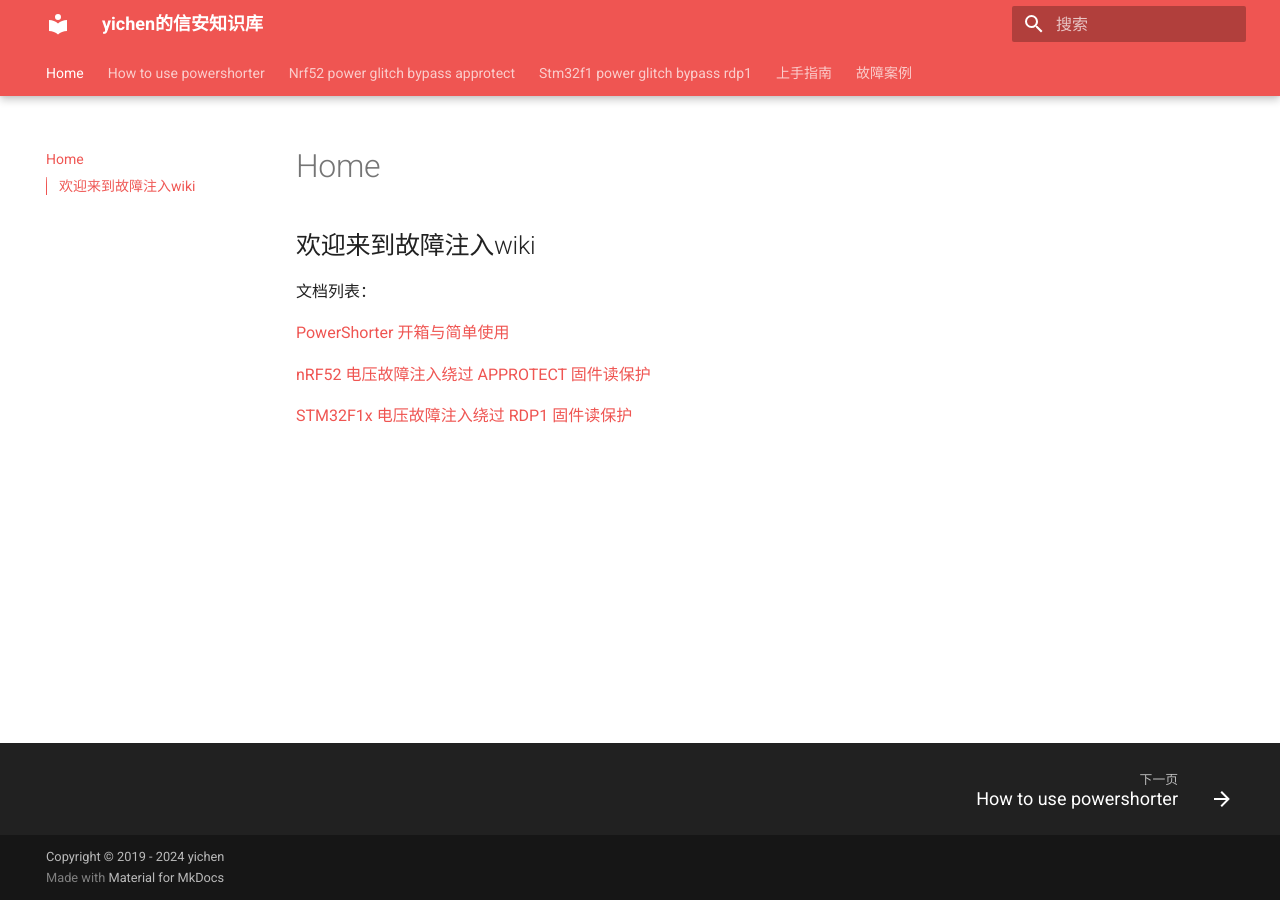
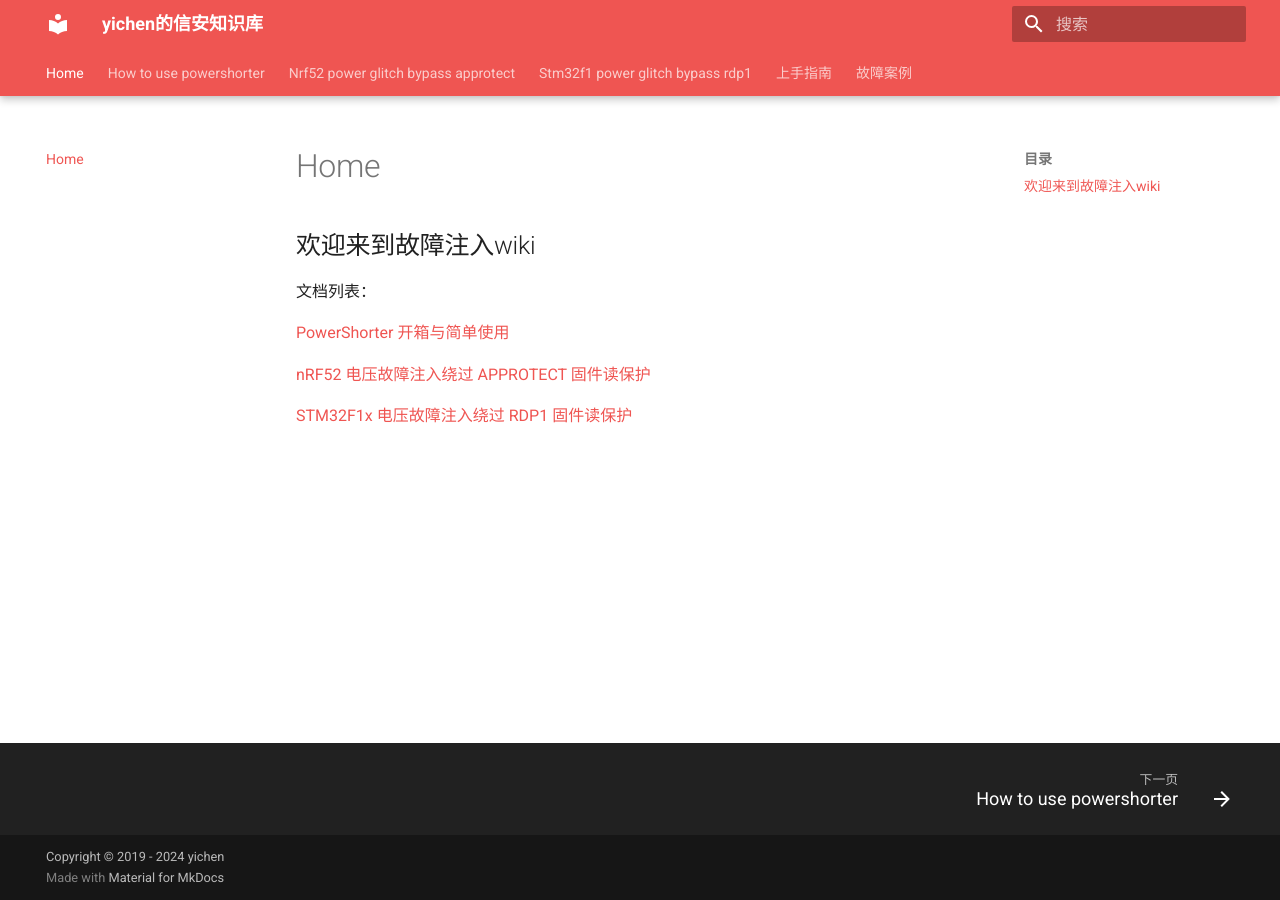
Before and after one commit to yichen115/yichen115.github.io, an MkDocs documentation site: the page built from docs/index.md, in a window 1280 px wide. Built offline with MkDocs 1.6.1 and Material for MkDocs 9.7.7, drawn with Linux system fonts in a browser that asks for light colours; a style sheet for code colours, icons or effects is not loaded.

Commit message:
Update mkdocs.yml

```diff
--- a/mkdocs.yml
+++ b/mkdocs.yml
@@ -9,21 +9,21 @@ theme:
     accent: 'red'
   language: 'zh'
   features:
-    - announce.dismiss # 呈现可标记为由用户读取的临时公告，可以包含一个用于取消当前公告的按钮
-    - navigation.instant # 现在页面不会跳转,而是类似单页应用,搜索和各种跳转都是在当前页面完成,对美观有很大帮助
+    - announce.dismiss #呈现可标记为由用户读取的临时公告，可以包含一个用于取消当前公告的按钮
+    # - navigation.instant # 现在页面不会跳转,而是类似单页应用,搜索和各种跳转都是在当前页面完成,对美观有很大帮助
     - navigation.tracking #地址栏中的 URL 将自动更新为在目录中突出显示的活动锚点
-    - navigation.tabs # 顶级部分将呈现在上面视口标题下方的菜单层中，但在移动设备上保持原样
-    - navigation.tabs.sticky  # 启用粘性选项卡后，导航选项卡将锁定在标题下方，并在向下滚动时始终保持可见
-    - navigation.sections # 启用部分后，顶级部分在边栏中呈现为1220px以上视口的组，但在移动设备上保持原样
+    - navigation.tabs #顶级部分将呈现在上面视口标题下方的菜单层中，但在移动设备上保持原样
+    - navigation.tabs.sticky  #启用粘性选项卡后，导航选项卡将锁定在标题下方，并在向下滚动时始终保持可见
+    # - navigation.sections #启用部分后，顶级部分在边栏中呈现为1220px以上视口的组，但在移动设备上保持原样
     - navigation.top # 返回顶部的按钮 在上滑时出现
-    - navigation.footer # 页脚将呈现在边栏中，但在移动设备上保持原样
+    - navigation.footer #页脚将呈现在边栏中，但在移动设备上保持原样
     - search.suggest # 搜索输入一些字母时推荐补全整个单词
     - search.highlight # 搜索出的文章关键词加入高亮
-    - search.share # 搜索分享按钮
+    - search.share #搜索分享按钮
     - navigation.indexes #启用节索引页后，可以将文档直接附加到节
     - content.tabs.link
     - content.tooltips
-    - toc.integrate # 右侧生产目录
+    #- toc.integrate # 右侧生产目录
     - content.code.copy
     - content.action.edit
     - content.action.view
```
